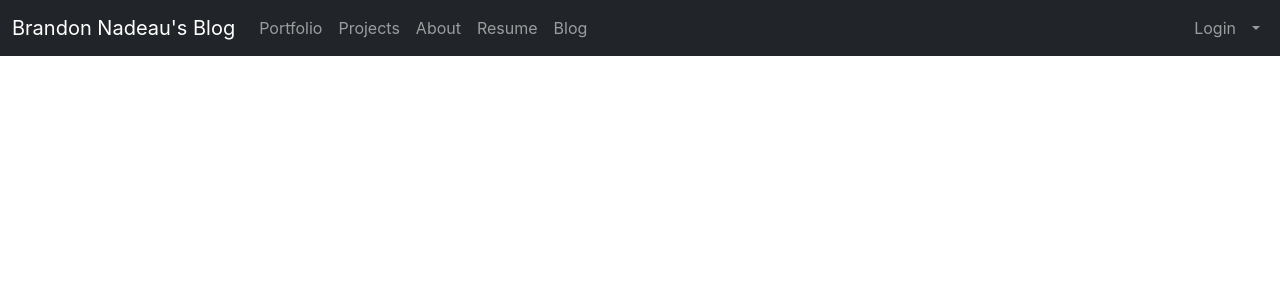
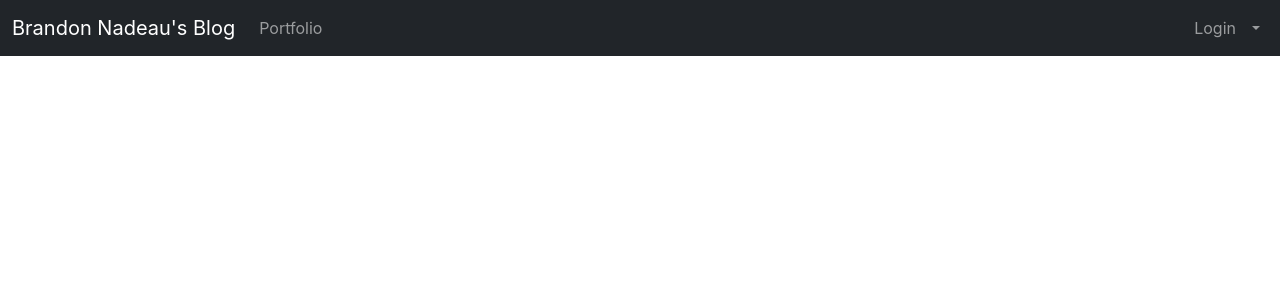
Before and after one commit to crispycret/blog-webapp, a React (Create React App) app: page /post/create in a window 1280 px wide. Shown: the top 300 px of the page. Built offline with nearby package versions, Linux system fonts and the light colour scheme.

Commit message:
Removed unused navigation titles and edited color shceme

```diff
--- a/src/components/Navbar/MyNavbar.tsx
+++ b/src/components/Navbar/MyNavbar.tsx
@@ -21,10 +21,10 @@ export const MyNavbar = (props: Props) => {
               {/* Constant Navigation */}
               <Nav>
               <Nav.Link onClick={e => window.location.href='https://www.bnadeau.dev/'}>Portfolio</Nav.Link>
-              <Nav.Link onClick={e => window.location.href='https://www.bnadeau.dev/#projects'}>Projects</Nav.Link>
-              <Nav.Link href="#about">About</Nav.Link>
-              <Nav.Link href="#resume">Resume</Nav.Link>
-              <Nav.Link href="/">Blog</Nav.Link>
+              {/* <Nav.Link onClick={e => window.location.href='https://www.bnadeau.dev/#projects'}>Projects</Nav.Link> */}
+              {/* <Nav.Link href="#about">About</Nav.Link> */}
+              {/* <Nav.Link href="#resume">Resume</Nav.Link> */}
+              {/* <Nav.Link href="/">Blog</Nav.Link>   */}
             </Nav>
 
             <Nav className='ms-auto'>
--- a/src/pages/Home.tsx
+++ b/src/pages/Home.tsx
@@ -11,18 +11,13 @@ export const Home = (props: Props) => {
 
     return (
         <>
+            <Container className='bg-dark text-white'>
+                <div className='mb-3'></div>
 
-            <div className='mb-3'></div>
+                <PostList {...props} />
 
-            <PostList {...props} />
-
-            {!props.user.active &&
-                <>
-                    {
-
-                    }
-                </>
-            }
+                { !props.user.active && <>{}</> }
+            </Container>
 
         </>
     )
```
